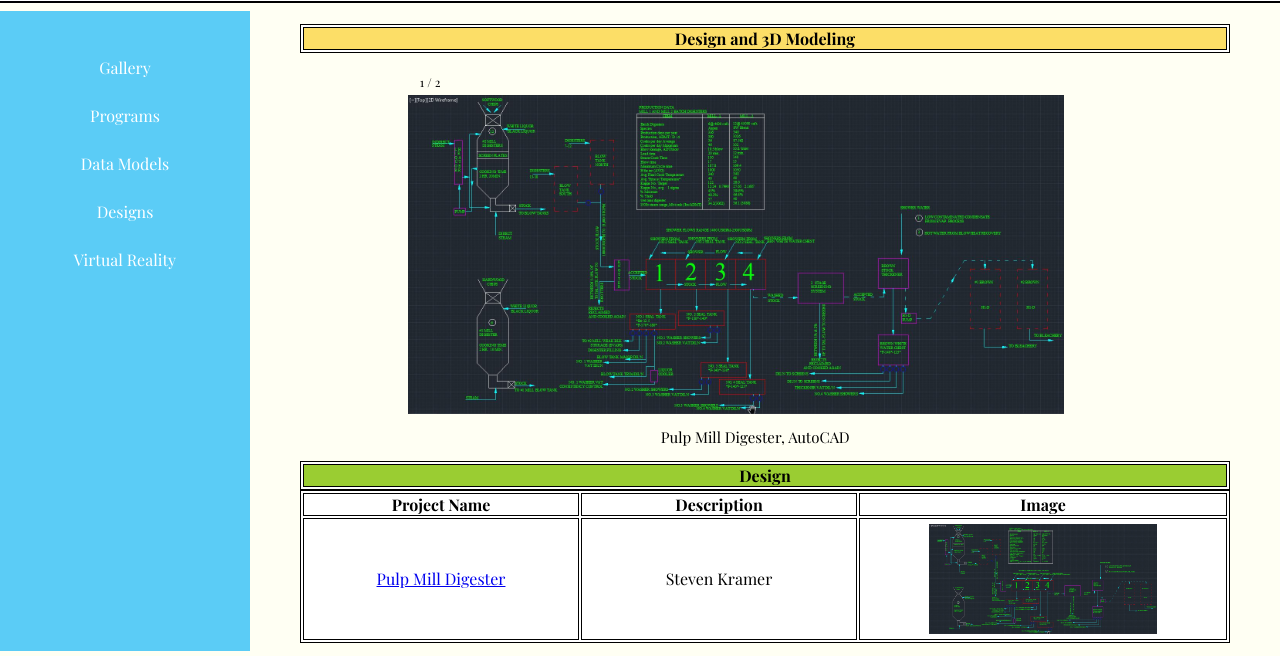
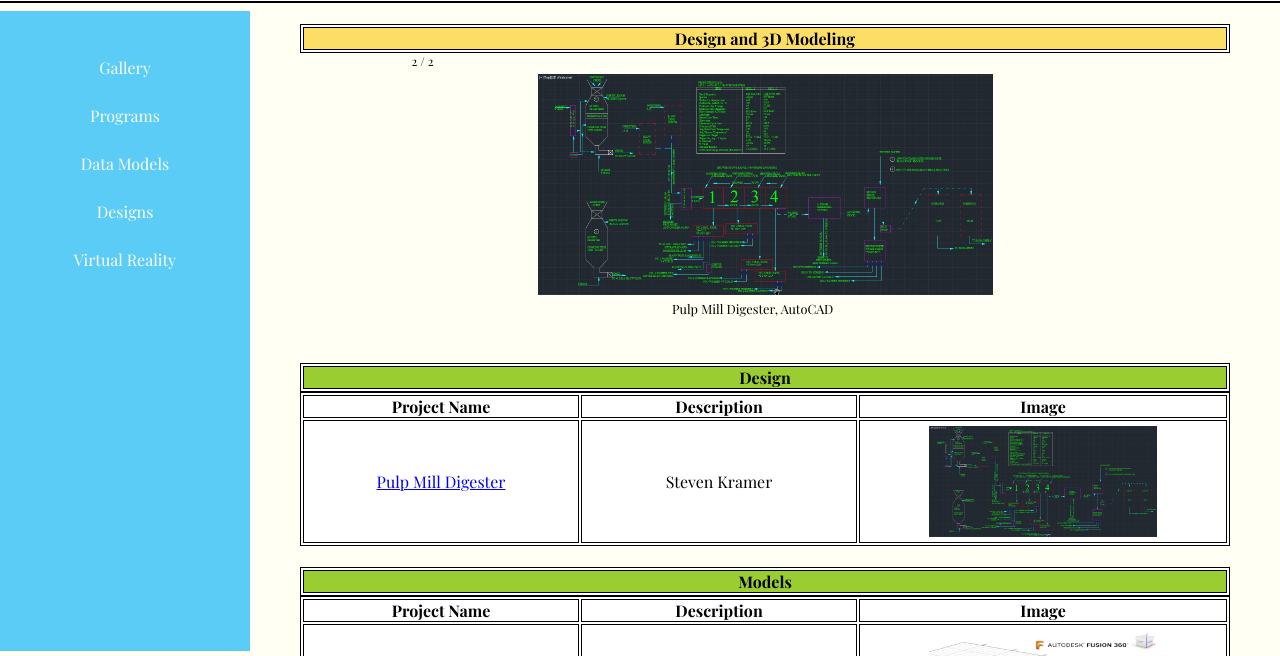
Before and after one commit to s-cheema/my.website, a plain HTML site: page projectsdesigns.html in a window 1280 px wide. Shown: the part 144-800 px from the top of the page. Drawn offline with nearby package versions, Linux system fonts and the light colour scheme.

Commit message:
Improved image resizing when page size changes

```diff
--- a/projectsdesigns.html
+++ b/projectsdesigns.html
@@ -57,22 +57,26 @@
              </table>
             </div>
     </div>
-    <br>
 
-    <div class="slideshow-projectgallery">
-        <div class="mySlides fade">
+    <div class="imageframe">
+        <div class="slideshow-projectgallery">
+            <div class="mySlides fade">
             <div class="numbertext">1 / 2</div>
             <img src="images/project/pr22-d5.jpg">
             <div class="text">Pump Support - PR22-D5, Autodesk Fusion 360</div>
-        </div>
-        <div class="mySlides fade">
-            <div class="numbertext">1 / 2</div>
+            </div>
+
+            <div class="mySlides fade">
+            <div class="numbertext">2 / 2</div>
             <img src="images/project/millbatchdigesters-productiondatat.jpg">
             <div class="text">Pulp Mill Digester, AutoCAD</div>
+            </div>
         </div>
     </div>
     <br>
     <br>
+    <br>
+
 
     <div class="portfolioheaderh2">
      <table>
--- a/style.css
+++ b/style.css
@@ -214,27 +214,18 @@ img{
 	width: 60%;
 }
 
+/*Prject Gallery*/
 .slideshow-projectgallery {
-	padding-left: 15%;
-	max-width: 80%;
   position: relative;
   margin: auto;
-}
-
-.slideshow-projectgallery img{
-	float: none;
-  width:  80%;
-  height: 60%;
-  object-fit: cover;
 }
 
 .slideshow-projectgallery .text{
   color: black;
   font-size: 15px;
-  padding: 8px 12px;
   position: absolute;
   bottom: 8px;
-  width: 85%;
+  padding-left: 40%;
   text-align: center;
   top: 100%;
 }
@@ -291,6 +282,7 @@ img{
 	height: 25%;
 }
 
+/*Front Message*/
 .frontmessage{
 	padding-left: 5px;
 	padding-right: 5px;
@@ -307,3 +299,21 @@ img{
 	font-size: 24px;
 	font-weight: bold;
 }
+
+/*This is very important- Define a border for image*/
+.imageframe{
+	padding-right: 50px;
+	padding-left: 300px;
+	background-color: #fffff3;
+}
+
+.imageframe .text{
+	font-size: 1vw;
+	align-content: center;
+	padding-right: 40%;
+}
+
+.imageframe img{
+	align-content: center;
+	width: 50%;
+}
```
Also changed, not shown: index.html (+2 -1 lines), projects.html (+6 -4 lines), projectsdatamodels.html (+0 -9 lines).
